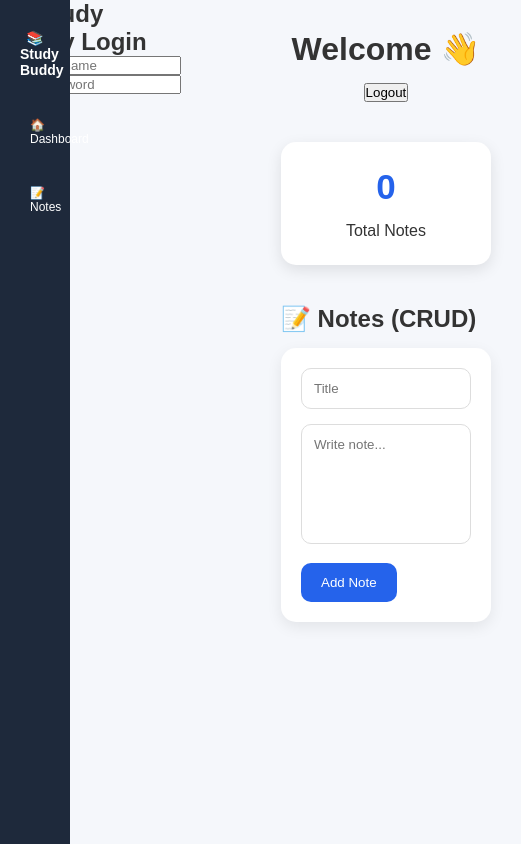
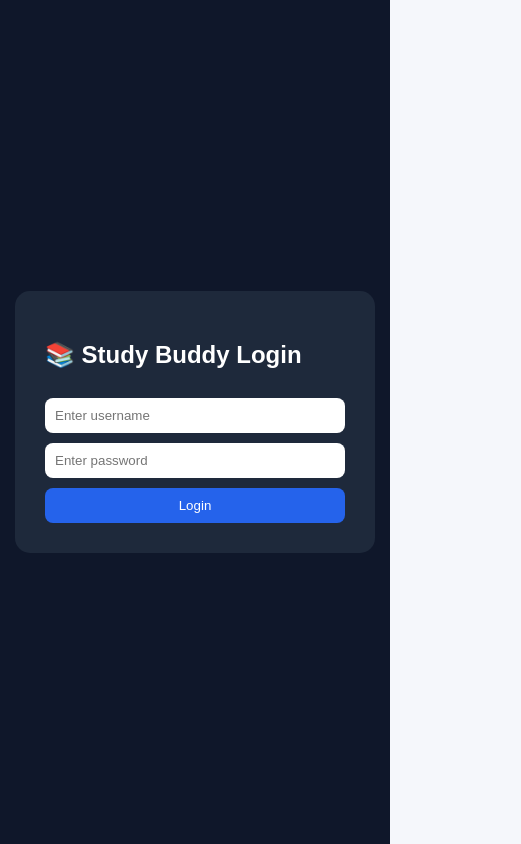
Before and after one commit to deepsiseropa-creator/project, a plain HTML site: page index.html in a window 390 px wide. Shown: the whole page, 521 px wide, since content can reach past the window. Drawn offline with Linux system fonts and the light colour scheme.

Commit message:
Refactor CSS for login page and styles
Removed old styles and added new styles for login page and login box.

```diff
--- a/style.css
+++ b/style.css
@@ -1,279 +1,47 @@
-*{
+body{
 margin:0;
-    padding:0;
-    box-sizing:border-box;
-    font-family:'Poppins',sans-serif;
+font-family:Arial;
+background:#f5f7fb;
 }
 
-body{
+/* LOGIN */
+.login-page{
 display:flex;
-    background:#f5f7fb;
-    color:#333;
-}
-
-/* Sidebar */
-
-.sidebar{
-    width:250px;
+justify-content:center;
+align-items:center;
 height:100vh;
-    background:#1e293b;
-    color:#fff;
-    position:fixed;
-    left:0;
-    top:0;
-    padding:30px 20px;
-}
-
-.sidebar h2{
-    text-align:center;
-    margin-bottom:30px;
-}
-
-.sidebar ul{
-    list-style:none;
-}
-
-.sidebar ul li{
-    margin:20px 0;
-}
-
-.sidebar ul li a{
-    color:white;
-    text-decoration:none;
-    font-size:17px;
-    display:block;
-    padding:12px;
-    border-radius:10px;
-    transition:.3s;
-}
-
-.sidebar ul li a:hover{
-    background:#334155;
-}
-
-/* Main */
-
-.main{
-    margin-left:250px;
-    width:100%;
-    padding:30px;
-}
-
-/* Header */
-
-header{
-    display:flex;
-    justify-content:space-between;
-    align-items:center;
-    margin-bottom:30px;
-}
-
-.header-right{
-    display:flex;
-    gap:10px;
-}
-
-header input{
-    padding:10px 15px;
-    border:none;
-    border-radius:10px;
-    outline:none;
-    background:white;
-    box-shadow:0 2px 8px rgba(0,0,0,.1);
-}
-
-#darkBtn{
-    padding:10px 15px;
-    border:none;
-    border-radius:10px;
-    cursor:pointer;
-    background:#1e293b;
-    color:white;
-}
-
-/* Dashboard Cards */
-
-.cards{
-    display:grid;
-    grid-template-columns:repeat(auto-fit,minmax(180px,1fr));
-    gap:20px;
-    margin-bottom:40px;
-}
-
-.card{
-    background:white;
-    padding:25px;
-    border-radius:15px;
-    text-align:center;
-    box-shadow:0 5px 15px rgba(0,0,0,.1);
-    transition:.3s;
-}
-
-.card:hover{
-    transform:translateY(-5px);
-}
-
-.card h2{
-    color:#2563eb;
-    font-size:35px;
-}
-
-/* Sections */
-
-section{
-    margin-top:40px;
-}
-
-section h2{
-    margin-bottom:15px;
-}
-
-/* Box */
-
-.box{
-    background:white;
-    padding:20px;
-    border-radius:15px;
-    box-shadow:0 5px 15px rgba(0,0,0,.08);
-    margin-bottom:20px;
-}
-
-.box input,
-.box textarea{
-    width:100%;
-    padding:12px;
-    margin-bottom:15px;
-    border:1px solid #ddd;
-    border-radius:10px;
-    outline:none;
-}
-
-.box textarea{
-    resize:none;
-    height:120px;
-}
-
-.box button{
-    padding:12px 20px;
-    border:none;
-    background:#2563eb;
-    color:white;
-    border-radius:10px;
-    cursor:pointer;
-    transition:.3s;
-}
-
-.box button:hover{
-    background:#1d4ed8;
-}
-
-/* Notes */
-
-.note{
-    background:white;
-    padding:20px;
-    margin-bottom:15px;
-    border-radius:15px;
-    box-shadow:0 5px 15px rgba(0,0,0,.08);
-}
-
-.note h3{
-    margin-bottom:8px;
-}
-
-/* Tasks */
-
-#taskList{
-    list-style:none;
-}
-
-#taskList li{
-    background:white;
-    padding:15px;
-    margin-bottom:10px;
-    border-radius:10px;
-    box-shadow:0 3px 10px rgba(0,0,0,.08);
-}
-
-/* Planner */
-
-.plan{
-    background:white;
-    padding:18px;
-    margin-bottom:15px;
-    border-radius:12px;
-    box-shadow:0 3px 10px rgba(0,0,0,.08);
-}
-
-/* Profile */
-
-.profile{
-    background:white;
-    padding:30px;
-    border-radius:20px;
-    text-align:center;
-    box-shadow:0 5px 15px rgba(0,0,0,.08);
-}
-
-.profile img{
-    width:120px;
-    height:120px;
-    border-radius:50%;
-    margin-bottom:15px;
-}
-
-/* Dark Mode */
-
-.dark{
 background:#0f172a;
 color:white;
 }
 
-.dark .card,
-.dark .box,
-.dark .note,
-.dark .plan,
-.dark .profile,
-.dark #taskList li{
+.login-box{
 background:#1e293b;
-    color:white;
+padding:30px;
+border-radius:15px;
+width:300px;
+display:flex;
+flex-direction:column;
+gap:10px;
 }
 
-.dark input,
-.dark textarea{
-    background:#334155;
-    color:white;
+.login-box input{
+padding:10px;
 border:none;
+border-radius:8px;
 }
 
-/* Responsive */
-
-@media(max-width:768px){
-
-.sidebar{
-    width:70px;
+.login-box button{
+padding:10px;
+border:none;
+background:#2563eb;
+color:white;
+border-radius:8px;
+cursor:pointer;
 }
 
-.sidebar h2{
-    font-size:14px;
+.hidden{
+display:none;
 }
 
-.sidebar ul li a{
-    font-size:12px;
-    padding:10px;
-}
-
-.main{
-    margin-left:70px;
-}
-
-header{
-    flex-direction:column;
-    gap:15px;
-}
-
-.cards{
-    grid-template-columns:1fr;
-}
-
-}
+/* KEEP YOUR OLD CSS (sidebar, cards etc.) */
+/* just reuse your existing styles */
```
Lines whose indentation alone changed are shown as unchanged.
